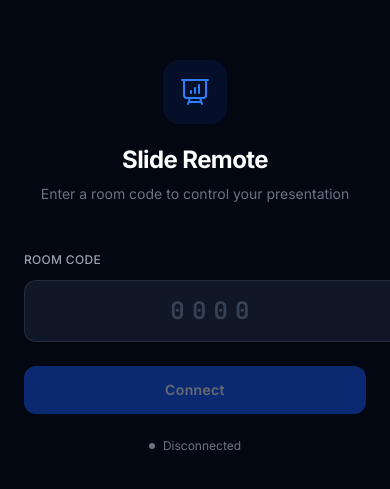
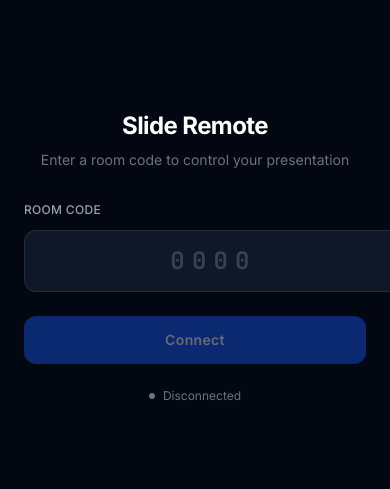
Before and after one commit to vinicius-saraiva/vinicius.pm, a Next.js app: page /ticker in a window 390 px wide. Shown: the part 165-654 px from the top of the page. Built offline with nearby package versions, Linux system fonts and the light colour scheme; a web font is replaced by a local one.

Commit message:
Fix ticker mobile layout: fit screen and disable double-tap zoom
Co-Authored-By: Claude Opus 4.6 (1M context) <noreply@anthropic.com>

```diff
--- a/src/app/ticker/layout.tsx
+++ b/src/app/ticker/layout.tsx
@@ -19,7 +19,7 @@ export default function TickerLayout({
   children: React.ReactNode;
 }) {
   return (
-    <div className="ticker-root fixed inset-0 overflow-hidden bg-gray-950">
+    <div className="ticker-root fixed inset-0 overflow-hidden bg-gray-950" style={{ touchAction: "manipulation" }}>
       {children}
     </div>
   );
--- a/src/app/ticker/page.tsx
+++ b/src/app/ticker/page.tsx
@@ -244,22 +244,7 @@ export default function TickerPage() {
   return (
     <div className="flex h-full flex-col items-center justify-center px-6 select-none">
       <div className="w-full max-w-sm">
-        <div className="mb-12 text-center">
-          <div className="mx-auto mb-5 flex h-16 w-16 items-center justify-center rounded-2xl bg-blue-600/10">
-            <svg
-              className="h-8 w-8 text-blue-500"
-              fill="none"
-              viewBox="0 0 24 24"
-              strokeWidth={1.5}
-              stroke="currentColor"
-            >
-              <path
-                strokeLinecap="round"
-                strokeLinejoin="round"
-                d="M3.75 3v11.25A2.25 2.25 0 006 16.5h2.25M3.75 3h-1.5m1.5 0h16.5m0 0h1.5m-1.5 0v11.25A2.25 2.25 0 0118 16.5h-2.25m-7.5 0h7.5m-7.5 0l-1 3m8.5-3l1 3m0 0l.5 1.5m-.5-1.5h-9.5m0 0l-.5 1.5M9 11.25v1.5M12 9v3.75m3-6v6"
-              />
-            </svg>
-          </div>
+        <div className="mb-8 text-center">
           <h1 className="text-2xl font-bold tracking-tight text-white">
             Slide Remote
           </h1>
@@ -293,7 +278,7 @@ export default function TickerPage() {
             <button
               onClick={() => setRoomCode(generateRoomCode())}
               title="Generate random code"
-              className="flex items-center justify-center rounded-xl border border-gray-700/50 bg-gray-900 px-3.5 text-gray-400 transition-colors hover:border-gray-600 hover:text-gray-300"
+              className="flex shrink-0 items-center justify-center rounded-xl border border-gray-700/50 bg-gray-900 px-3.5 text-gray-400 transition-colors hover:border-gray-600 hover:text-gray-300"
             >
               <svg
                 className="h-5 w-5"
```
